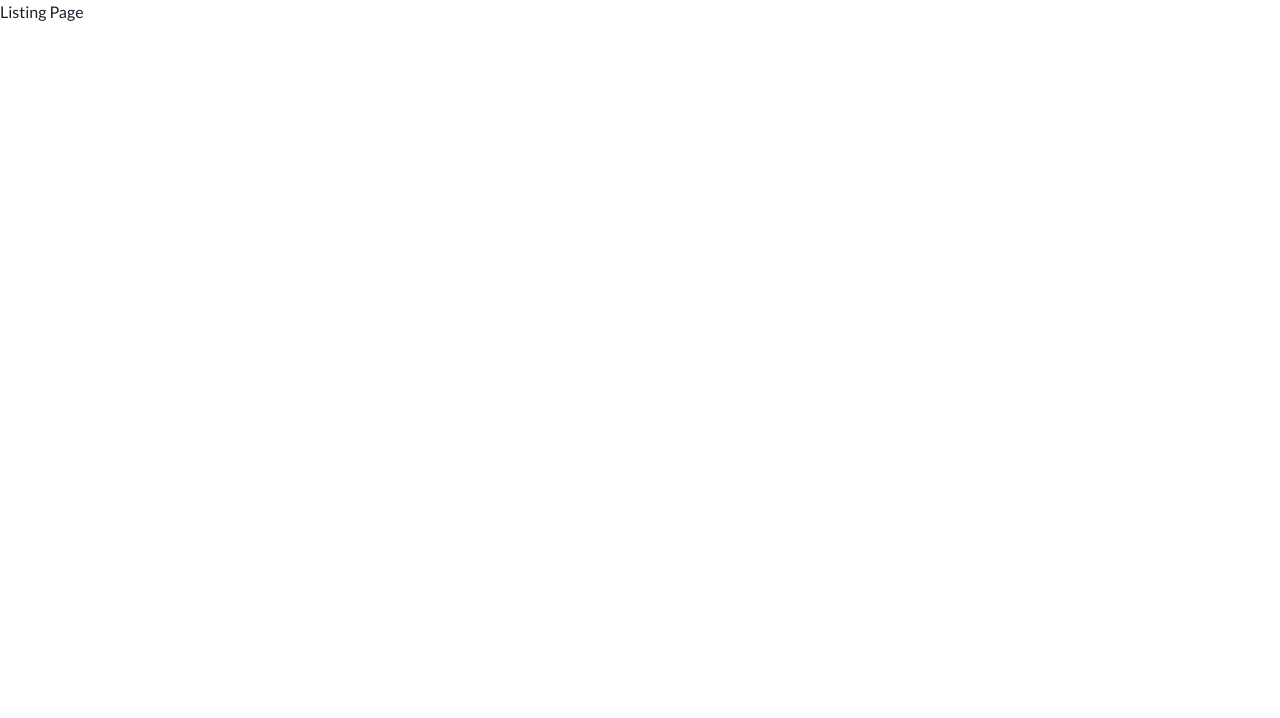
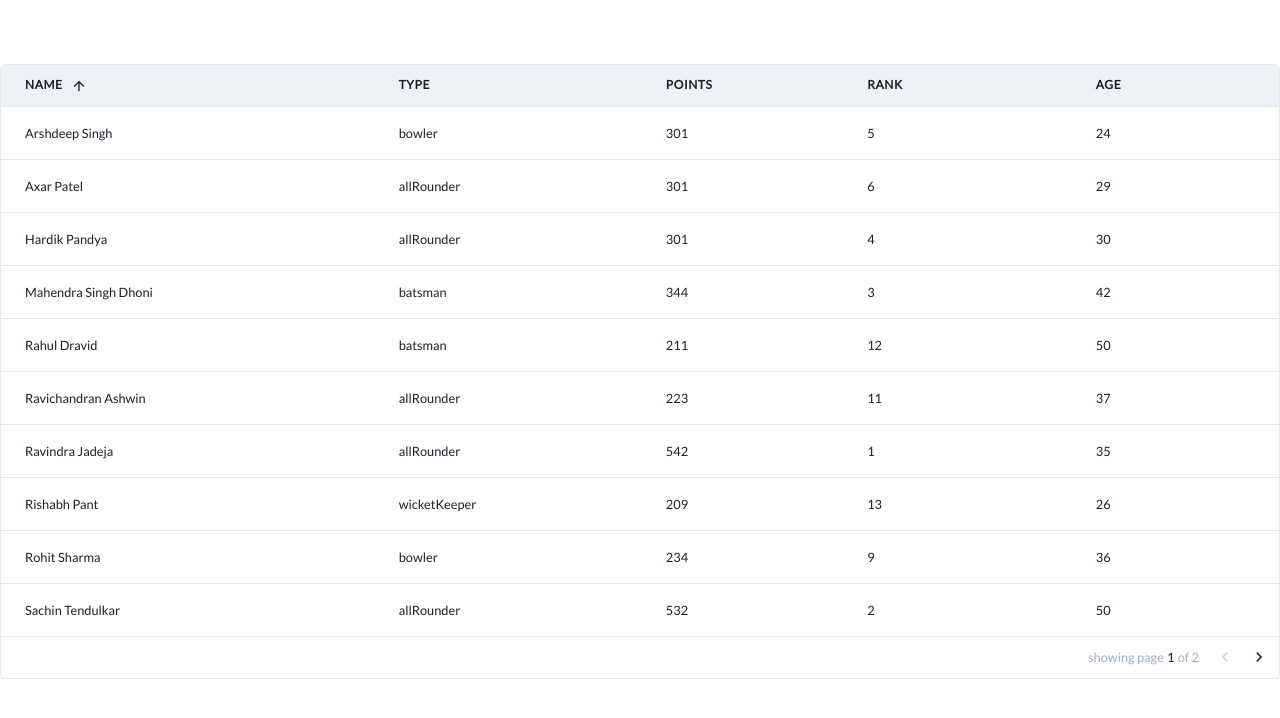
Before and after one commit to iamyusufali/cricketers-app, a React (Vite) app: page /players in a window 1280 px wide. Shown: the top 718 px of the page. Built offline with nearby package versions, Linux system fonts and the light colour scheme.

Commit message:
add table component and display players

```diff
--- /dev/null
+++ b/src/components/Table.tsx
@@ -0,0 +1,170 @@
+import { useState } from 'react';
+import { TPlayer } from '../utils/getPlayers';
+import {
+	Text,
+	Table as ChakraTable,
+	Thead,
+	Tbody,
+	Tr,
+	Th,
+	Td,
+	TableContainer,
+	Flex,
+	AlertIcon,
+	Alert,
+	Box,
+} from '@chakra-ui/react';
+import { ArrowDownIcon, ArrowUpIcon, ChevronLeftIcon, ChevronRightIcon } from '@chakra-ui/icons';
+import { Column } from '../pages/players/Listing';
+
+/**
+ *
+ * Interface and Types
+ *
+ **/
+interface TableProps {
+	columns: Column[];
+	rows: TPlayer[];
+	perPage?: number;
+	currentPage: number;
+	paginationHandler: (action: 'forward' | 'backward' | 'reset') => void;
+}
+
+interface SortState {
+	order: 'asc' | 'desc';
+	orderBy: keyof TPlayer;
+}
+
+/**
+ *
+ * Main Component
+ *
+ **/
+export const Table = (props: TableProps) => {
+	const { columns, rows, perPage, currentPage, paginationHandler } = props;
+
+	const [sort, setSort] = useState<SortState>({
+		order: 'asc',
+		orderBy: 'name',
+	});
+
+	const sortedRows = (() => {
+		return rows.sort((a, b) => {
+			const aOrderBy = a[sort.orderBy];
+			const bOrderBy = b[sort.orderBy];
+
+			if (!aOrderBy || !bOrderBy) return 0;
+			if (sort.order === 'asc') return aOrderBy < bOrderBy ? -1 : 1;
+			return aOrderBy > bOrderBy ? -1 : 1;
+		});
+	})();
+	const perPageLimit = perPage || 10;
+	const rowsCount = sortedRows.length;
+	const totalPages = Math.ceil(rowsCount / perPageLimit);
+	const displayRows = sortedRows.slice((currentPage - 1) * perPageLimit, currentPage * perPageLimit);
+
+	const handleSort = async (orderBy: keyof TPlayer) => {
+		if (rowsCount < 2) return;
+
+		if (currentPage != 1) paginationHandler('reset');
+		const order = sort.order === 'asc' ? 'desc' : 'asc';
+		setSort({ order, orderBy });
+	};
+
+	const movePage = async (direction: 'forward' | 'backward') => {
+		if (direction === 'backward' && currentPage == 1) return;
+		if (direction === 'forward' && currentPage == totalPages) return;
+		paginationHandler(direction);
+	};
+
+	const renderSortIcon = (accessor: string) => {
+		const hide = sort.orderBy !== accessor;
+		return (
+			<Box visibility={hide ? 'hidden' : 'visible'}>
+				{sort.order === 'asc' ? <ArrowUpIcon w={4} h={4} /> : <ArrowDownIcon w={4} h={4} />}
+			</Box>
+		);
+	};
+
+	if (!displayRows.length)
+		return (
+			<TableContainer w='full' border='1px' borderColor='gray.200' borderRadius='md'>
+				<Flex justify='center' p='1em'>
+					<Alert status='warning'>
+						<AlertIcon />
+						<Text>No matching results found</Text>
+					</Alert>
+				</Flex>
+			</TableContainer>
+		);
+
+	return (
+		<TableContainer w='full' border='1px' borderColor='gray.200' borderRadius='md'>
+			<ChakraTable variant='unstyled'>
+				<Thead>
+					<Tr bg='gray.100'>
+						{columns.map(column => {
+							return (
+								<Th key={column.accessor}>
+									{column.enableSort ? (
+										<Flex
+											align='center'
+											gap='2'
+											cursor={rowsCount < 2 ? 'not-allowed' : 'pointer'}
+											onClick={() => handleSort(column.accessor)}
+										>
+											<Text>{column.label}</Text>
+											{renderSortIcon(column.accessor)}
+										</Flex>
+									) : (
+										<Text>{column.label}</Text>
+									)}
+								</Th>
+							);
+						})}
+					</Tr>
+				</Thead>
+				<Tbody fontSize='0.8em'>
+					{displayRows.map(row => (
+						<Tr key={row.id} borderTop='1px' borderBottom='1px' borderColor='gray.200'>
+							{columns.map(column => {
+								const finalValue = column.format ? column.format(row[column.accessor]) : row[column.accessor];
+								return <Td key={column.accessor}>{finalValue}</Td>;
+							})}
+						</Tr>
+					))}
+				</Tbody>
+			</ChakraTable>
+
+			<Flex w='full' align='center' justify='end' gap='1em' p='0.65em'>
+				<Flex gap='0.2em'>
+					<Text fontSize='0.8em' color='gray.400'>
+						showing page
+					</Text>
+					<Text fontSize='0.8em'>{currentPage}</Text>
+					<Text fontSize='0.8em' color='gray.400'>
+						of {totalPages}
+					</Text>
+				</Flex>
+				{rowsCount > perPageLimit ? (
+					<Flex gap='0.85em'>
+						<ChevronLeftIcon
+							w={5}
+							h={5}
+							cursor={currentPage === 1 ? 'not-allowed' : 'pointer'}
+							color={currentPage === 1 ? 'gray.300' : 'gray.700'}
+							onClick={() => movePage('backward')}
+						/>
+						<ChevronRightIcon
+							w={5}
+							h={5}
+							cursor={currentPage === totalPages ? 'not-allowed' : 'pointer'}
+							color={currentPage === totalPages ? 'gray.300' : 'gray.700'}
+							onClick={() => movePage('forward')}
+						/>
+					</Flex>
+				) : null}
+			</Flex>
+		</TableContainer>
+	);
+};
--- a/src/pages/players/Listing.tsx
+++ b/src/pages/players/Listing.tsx
@@ -1,5 +1,85 @@
+import { useEffect, useState } from 'react';
+import getPlayers, { TPlayer } from '../../utils/getPlayers';
+import { Table } from '../../components/Table';
+import { Box, Skeleton, Stack } from '@chakra-ui/react';
+
+/**
+ *
+ * Interface and Types
+ *
+ **/
+export interface Column {
+	accessor: keyof TPlayer;
+	label: string;
+	enableSort?: boolean;
+	format?: (val?: string | number | null) => string | number | null;
+}
+
+export interface Filters {
+	search?: string;
+	type?: string;
+}
+
+/**
+ *
+ * Main Component
+ *
+ **/
 const PlayersListPage = () => {
-	return <div>Listing Page</div>;
+	const columnsConfig: Column[] = [
+		{ accessor: 'name', label: 'Name', enableSort: true },
+		{ accessor: 'type', label: 'Type' },
+		{ accessor: 'points', label: 'Points' },
+		{ accessor: 'rank', label: 'Rank', enableSort: true },
+		{
+			accessor: 'dob',
+			label: 'Age',
+			enableSort: true,
+			format: (dob?: string | number | null) => {
+				if (!dob) return null;
+				return new Date().getFullYear() - new Date(dob).getFullYear();
+			},
+		},
+	];
+
+	const [playersList, setPlayersList] = useState<TPlayer[]>([]);
+	const [isFetching, setIsFetching] = useState<boolean>(true);
+	const [currentPage, setCurrentPage] = useState<number>(1);
+
+	useEffect(() => {
+		getPlayers()
+			.then(players => setPlayersList(players))
+			.catch(err => console.error(err))
+			.finally(() => setIsFetching(false));
+	}, []);
+
+	if (isFetching)
+		return (
+			<Box mx='auto' w='80em' pt='4em'>
+				<Stack gap='2em'>
+					<Skeleton height='5em' />
+					<Skeleton height='20em' />
+				</Stack>
+			</Box>
+		);
+
+	return (
+		<Box mx='auto' w='80em' pt='4em'>
+			<Table
+				columns={columnsConfig}
+				rows={playersList}
+				perPage={10}
+				currentPage={currentPage}
+				paginationHandler={action => {
+					setCurrentPage(prevPage => {
+						if (action === 'reset') return 1;
+						if (action === 'forward') return prevPage + 1;
+						else return prevPage - 1;
+					});
+				}}
+			/>
+		</Box>
+	);
 };
 
 export default PlayersListPage;
```
